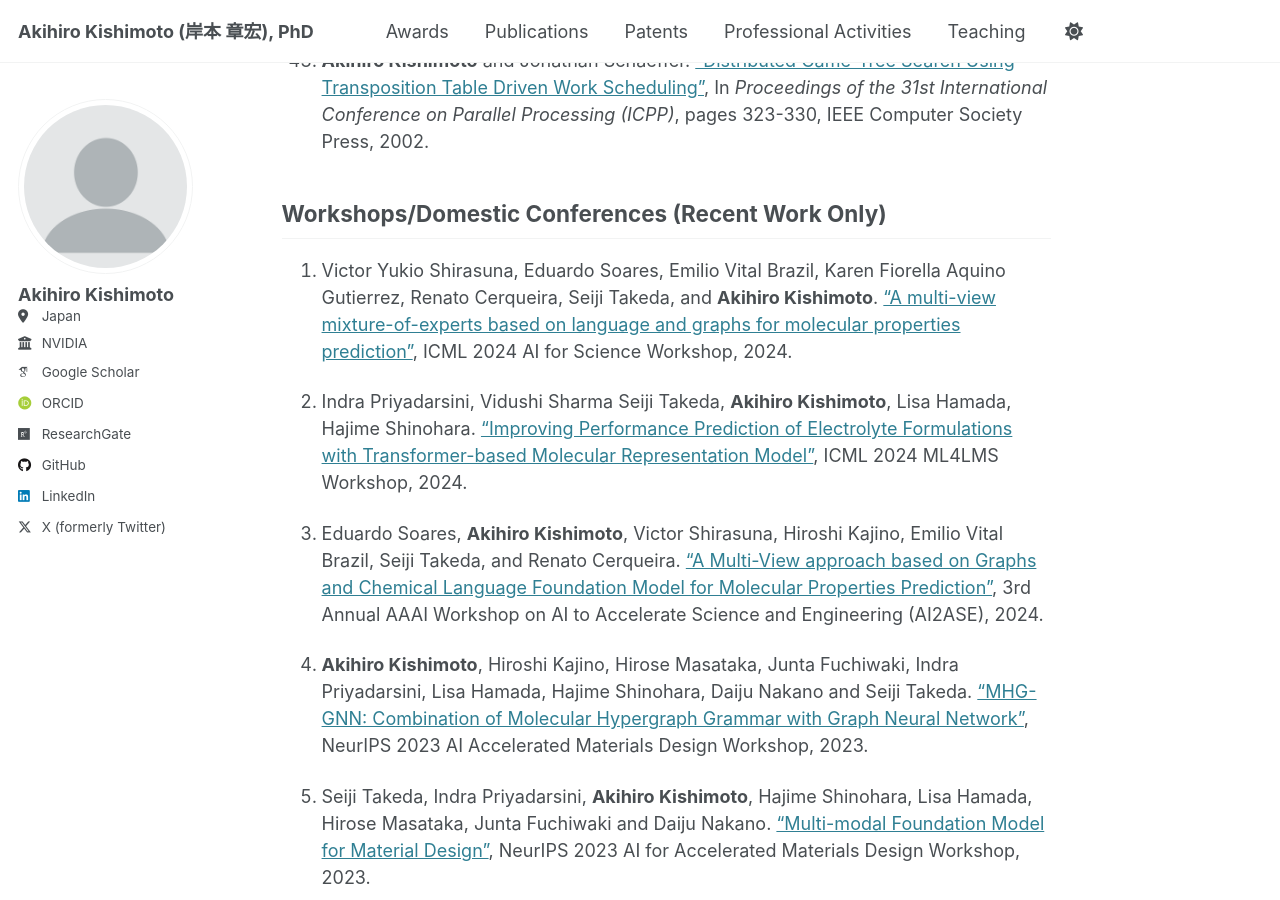
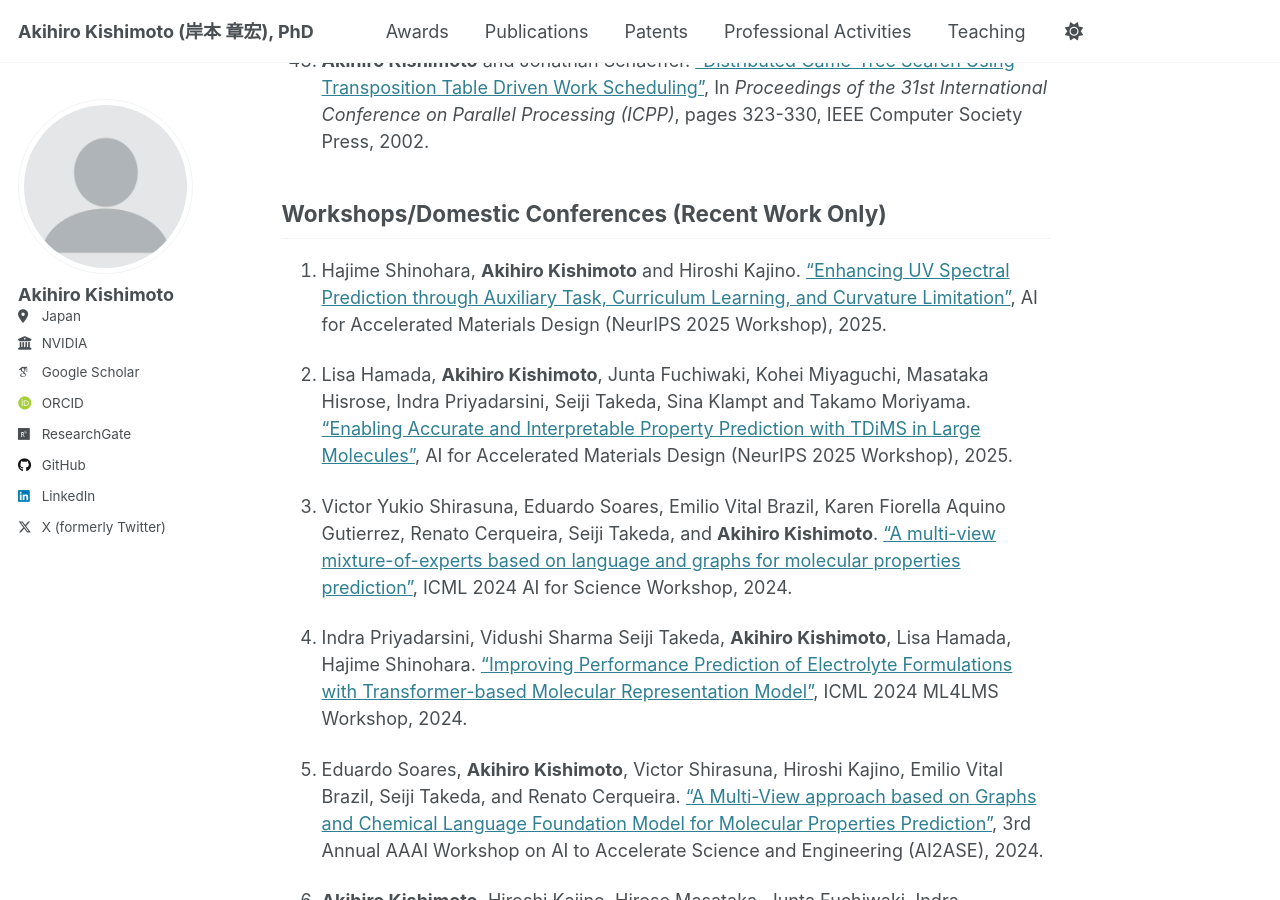
Before and after one commit to kishimoto1974/kishimoto1974.github.io, a Jekyll site: the page built from _pages/publications.md, in a window 1280 px wide and 900 px high, scrolled down 7016 px. Built offline with Jekyll 4.4.1, drawn with Linux system fonts in a browser that asks for light colours; some web fonts are replaced.

```diff
--- a/_pages/publications.md
+++ b/_pages/publications.md
@@ -132,7 +132,11 @@ Volume 175, Issue 4, pages 296-314, 2005.
 
 ## Workshops/Domestic Conferences (Recent Work Only)
 
-1. Victor Yukio Shirasuna, Eduardo Soares, Emilio Vital Brazil, Karen Fiorella Aquino Gutierrez, Renato Cerqueira, Seiji Takeda, and **Akihiro Kishimoto**. ["A multi-view mixture-of-experts based on language and graphs for molecular properties prediction"](https://openreview.net/pdf?id=PkDHmg2JLI),  ICML 2024 AI for Science Workshop, 2024.
+1. Hajime Shinohara, **Akihiro Kishimoto** and Hiroshi Kajino. ["Enhancing UV Spectral Prediction through Auxiliary Task, Curriculum Learning, and Curvature Limitation"](https://openreview.net/pdf?id=RRLNhk0dg7), AI for Accelerated Materials Design (NeurIPS 2025 Workshop), 2025.
+
+1. Lisa Hamada, **Akihiro Kishimoto**, Junta Fuchiwaki, Kohei Miyaguchi, Masataka Hisrose, Indra Priyadarsini, Seiji Takeda, Sina Klampt and Takamo Moriyama. ["Enabling Accurate and Interpretable Property Prediction with TDiMS in Large Molecules"](https://openreview.net/pdf?id=qworbBt8vo), AI for Accelerated Materials Design (NeurIPS 2025 Workshop), 2025.
+
+1. Victor Yukio Shirasuna, Eduardo Soares, Emilio Vital Brazil, Karen Fiorella Aquino Gutierrez, Renato Cerqueira, Seiji Takeda, and **Akihiro Kishimoto**. ["A multi-view mixture-of-experts based on language and graphs for molecular properties prediction"](https://openreview.net/pdf?id=PkDHmg2JLI), ICML 2024 AI for Science Workshop, 2024.
 
 1.  Indra Priyadarsini, Vidushi Sharma Seiji Takeda, **Akihiro Kishimoto**, Lisa Hamada, Hajime Shinohara. ["Improving Performance Prediction of Electrolyte Formulations with Transformer-based Molecular Representation Model"](https://arxiv.org/pdf/2406.19792?), ICML 2024 ML4LMS Workshop, 2024.
 
```
Also changed, not shown: _pages/patents.md (+4 -0 lines).
